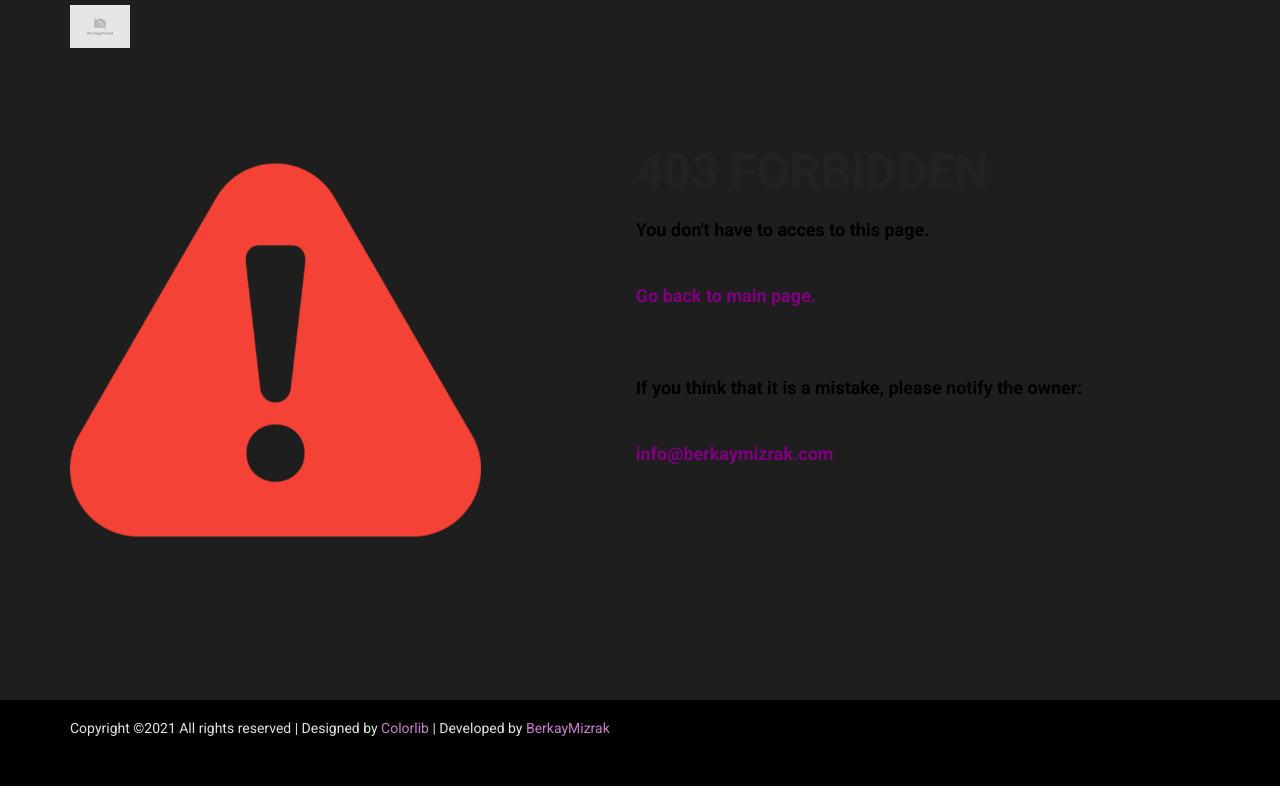
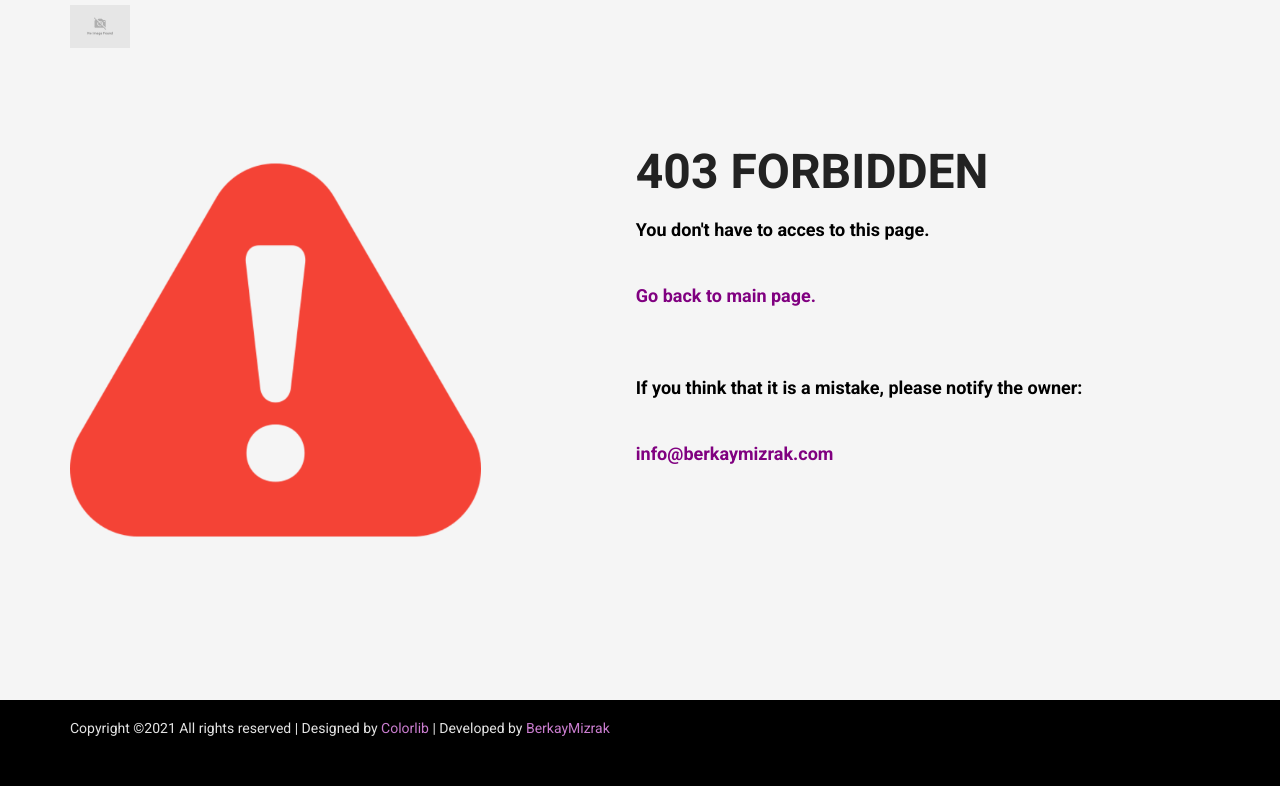
Before and after one commit to berkaymizrak/Resume-Django-Web-App, a Django app: template templates/403.html in a window 1280 px wide. Run offline with Django 3.2, Linux system fonts and the light colour scheme; the template is opened without the code that fills it, so the values that code supplies are empty; data comes from the database, SQL or seed files in the repository; parts of the project's set-up code (start-up, migrations or seed data) failed here and were passed over; some libraries are stand-ins or nearby versions.

Commit message:
error page background changed

```diff
--- a/static/template/css/style.css
+++ b/static/template/css/style.css
@@ -344,6 +344,11 @@ button:focus {
   border-left-style: solid;
   border-width: 15px;
 }
+.error_page_main {
+  margin: 0!important;
+  background-color: whitesmoke!important;
+}
+
 .loadingStatusButton {
     width: auto;
     display: inline-block;
--- a/templates/403.html
+++ b/templates/403.html
@@ -11,7 +11,7 @@
 {% block content %}
 
     <!--================Home Banner Area =================-->
-    <section class="home_banner_area" style="margin-bottom: 0">
+    <section class="home_banner_area error_page_main">
         <div class="container" style="bottom: -150px; ">
             <div class="banner_inner d-flex align-items-center">
                 <div class="banner_content">
--- a/templates/404.html
+++ b/templates/404.html
@@ -11,7 +11,7 @@
 {% block content %}
 
     <!--================Home Banner Area =================-->
-    <section class="home_banner_area" style="margin-bottom: 0">
+    <section class="home_banner_area error_page_main">
         <div class="container" style="bottom: -150px; ">
             <div class="banner_inner d-flex align-items-center">
                 <div class="banner_content">
--- a/templates/500.html
+++ b/templates/500.html
@@ -11,7 +11,7 @@
 {% block content %}
 
     <!--================Home Banner Area =================-->
-    <section class="home_banner_area" style="margin-bottom: 0">
+    <section class="home_banner_area error_page_main">
         <div class="container" style="bottom: -150px; ">
             <div class="banner_inner d-flex align-items-center">
                 <div class="banner_content">
```
Also changed, not shown: resume/settings.py (+5 -5 lines).
